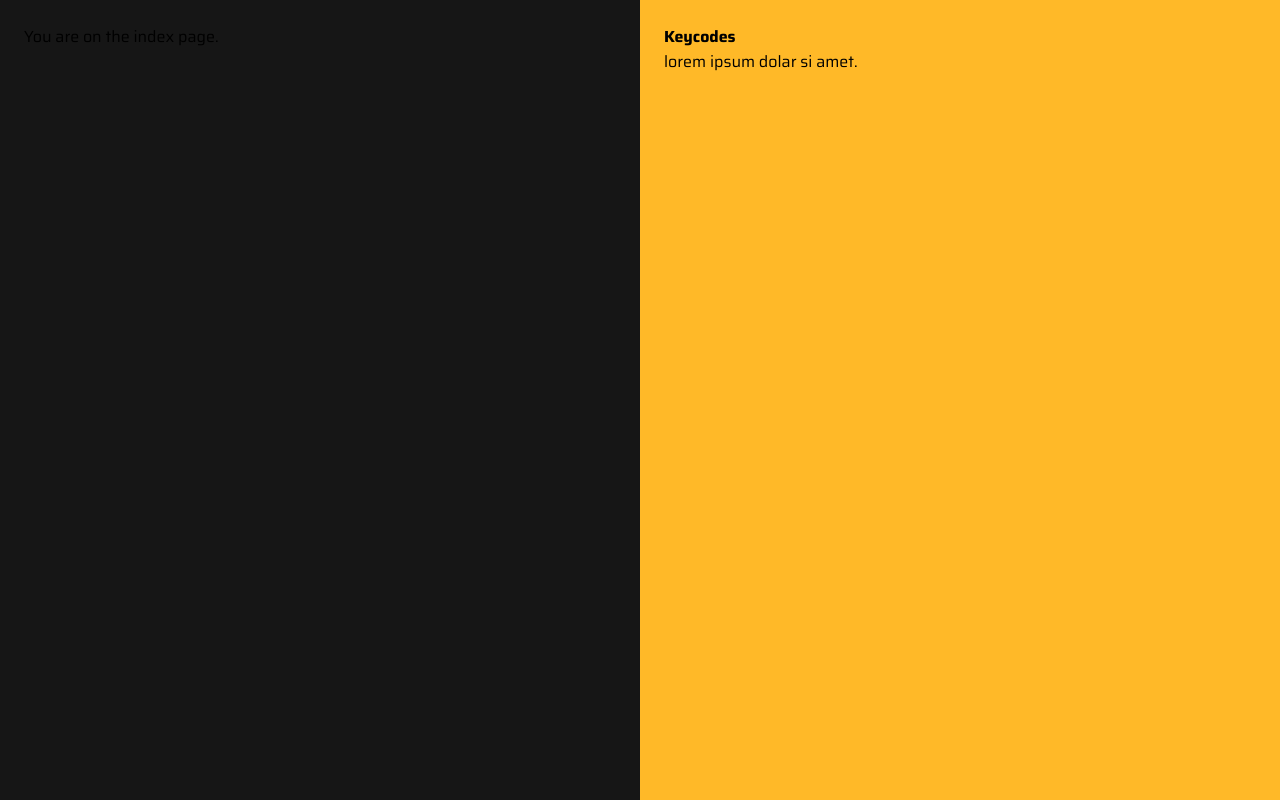
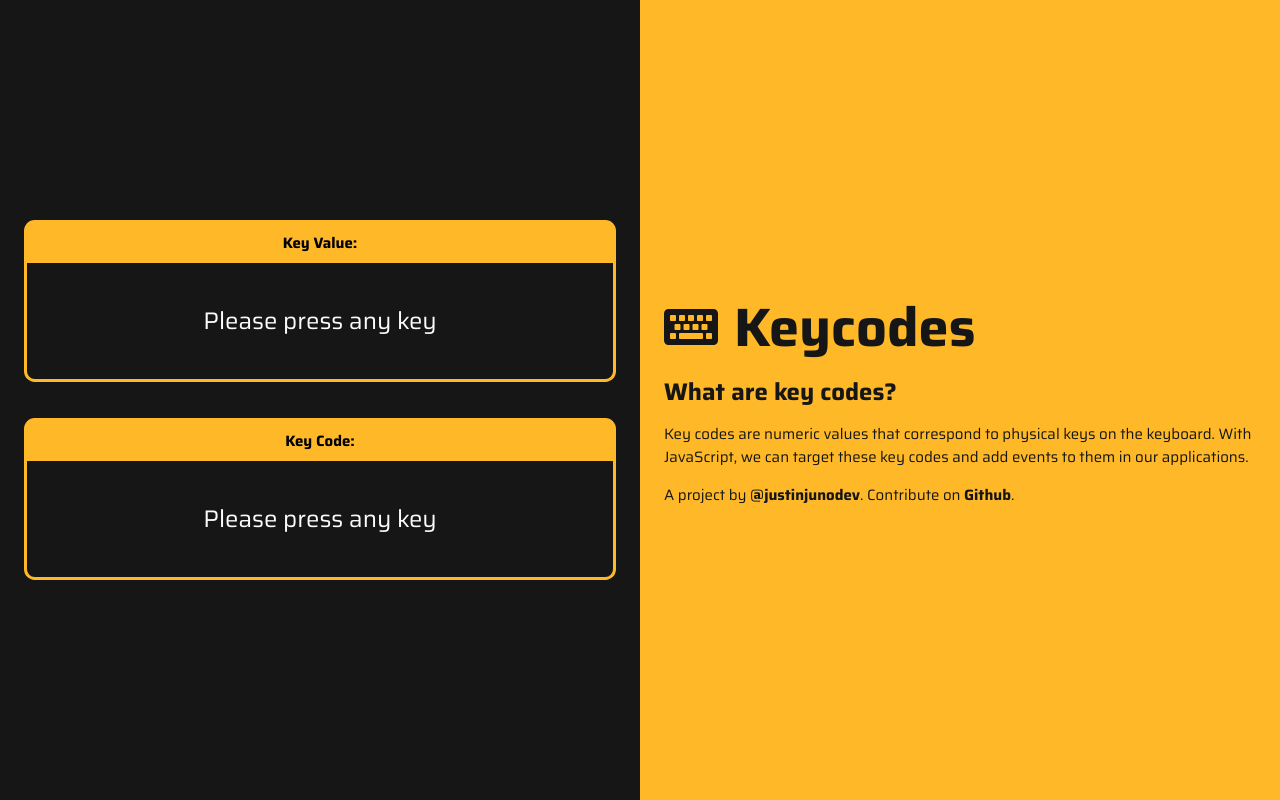
Before and after one commit to cooldashing24/keycodes.dev, a Gatsby site: page / in a window 1280 px wide. Built offline with nearby package versions, Linux system fonts and the light colour scheme; Gatsby itself is replaced by a stand-in of ours.

Commit message:
add functionality and prepare for beta

```diff
--- a/package.json
+++ b/package.json
@@ -18,7 +18,8 @@
     "prop-types": "^15.7.2",
     "react": "^16.10.2",
     "react-dom": "^16.10.2",
-    "react-helmet": "^5.2.1"
+    "react-helmet": "^5.2.1",
+    "react-icons": "^3.7.0"
   },
   "devDependencies": {
     "prettier": "^1.18.2"
--- a/src/components/about.js
+++ b/src/components/about.js
@@ -1,10 +1,13 @@
 import React from 'react'
+import { FaKeyboard } from "react-icons/fa";
 
 const About = () => {
     return (
-        <div className="layout--about">
-            <h1>Keycodes</h1>
-            <p>lorem ipsum dolar si amet.</p>
+        <div className="about">
+            <h1><FaKeyboard /> Keycodes</h1>
+            <h2>What are key codes?</h2>
+            <p>Key codes are numeric values that correspond to physical keys on the keyboard. With JavaScript, we can target these key codes and add events to them in our applications.</p>
+            <p>A project by <a href="https://www.twitter.com/justinjunodev" target="_blank" rel="noopener noreferrer">@justinjunodev</a>. Contribute on <a href="https://github.com/justinjunodev/keycodes.dev" target="_blank" rel="noopener noreferrer">Github</a>.</p>
         </div>
     )
 }
--- a/src/pages/404.js
+++ b/src/pages/404.js
@@ -6,8 +6,9 @@ import SEO from "../components/seo"
 const NotFoundPage = () => (
   <Layout>
     <SEO title="404: Page Not found" />
-    <p>You are on the 404 page.</p>
-    <p><Link to="/">Go back home.</Link></p>
+    <div className="not-found">
+      <p>Page not found! <Link to="/">Return home.</Link></p>
+    </div>
   </Layout>
 )
 
--- a/src/pages/index.js
+++ b/src/pages/index.js
@@ -1,14 +1,42 @@
-import React from "react"
+import React, { useState, useEffect } from "react"
 import Layout from "../components/layout"
 import SEO from "../components/seo"
 
-const IndexPage = () => (
-  <Layout>
-    <SEO title="Home" />
-    <div className="layout--keys">
-      <p>You are on the index page.</p>
+const KeyBlock = ({ title, value }) => {
+  return (
+    <div className="keys__info">
+      <h3>{title}:</h3>
+      <p>{value ? value : "Please press any key"}</p>
     </div>
-  </Layout>
-)
+  )
+}
+
+const IndexPage = () => {
+  const [key, setKey] = useState({ value: null, code: null })
+
+  const handleKey = (e) => {
+    setKey({ value: e.key, code: e.keyCode })
+  }
+
+  useEffect(() => {
+    window.addEventListener("keydown", handleKey);
+  }, []);
+
+  return (
+    <Layout>
+      <SEO title="Home" />
+      <div className="keys">
+        <KeyBlock
+          title="Key Value"
+          value={key.value}
+        />
+        <KeyBlock
+          title="Key Code"
+          value={key.code}
+        />
+      </div>
+    </Layout>
+  )
+}
 
 export default IndexPage
--- a/src/styles/_base.scss
+++ b/src/styles/_base.scss
@@ -17,10 +17,21 @@ $sm: 1rem;
 $xs: .667rem;
 
 body {
+    background:$black;
     font-family: $font;
     font-weight: $font-base;
+    font-size: 15px;
+    line-height: 1.5;
 }
-
 h1, h2, h3, h4, h5, h6, strong {
     font-weight: $font-bold;
+    margin-bottom: $sm;
+    line-height: 1.25;
 }
+p {
+    margin-bottom: $sm;
+}
+a {
+    color: $black;
+    font-weight: $font-bold;
+}
--- a/src/styles/app.scss
+++ b/src/styles/app.scss
@@ -14,14 +14,65 @@
     }
 }
 
-.layout--about {
+.about {
     order: 2;
     background: $yellow;
-    padding: $md;
+    color: $black;
+    padding: $lg $md;
+    display: flex;
+    flex-flow: column;
+    justify-content: center;
+    h1 {
+        font-size: $xl;
+        display: flex;
+        align-items: center;
+        svg {
+            margin-right: $sm;
+        }
+    }
+    h2 {
+        font-size: $md;
+    }
+    p:last-of-type {
+        margin-bottom: 0;
+    }
 }
 
-.layout--keys {
+.keys {
     order: 1;
-    background:$black;
-    padding: $md;
+    padding: $lg $md;
+    display: flex;
+    flex-flow: column;
+    justify-content: center;
 }
+
+.keys__info {
+    border: 3px solid $yellow;
+    border-radius: $xs;
+    text-align: center;
+    margin-bottom: $lg;
+    &:last-of-type {
+        margin-bottom: 0;
+    }
+    h3 {
+        background: $yellow;
+        padding: $xs;
+    }
+    p {
+        font-size: $md;
+        color: $white;
+        padding: $md;
+    }
+}
+
+.not-found {
+    order: 1;
+    padding: $lg $md;
+    display: flex;
+    flex-flow: column;
+    justify-content: center;
+    color: $white;
+    a {
+        color: $yellow;
+    }
+}
```
Also changed, not shown: 1 other file.
